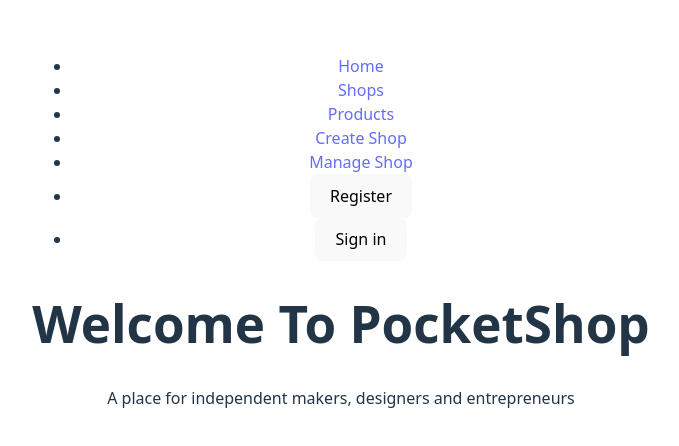
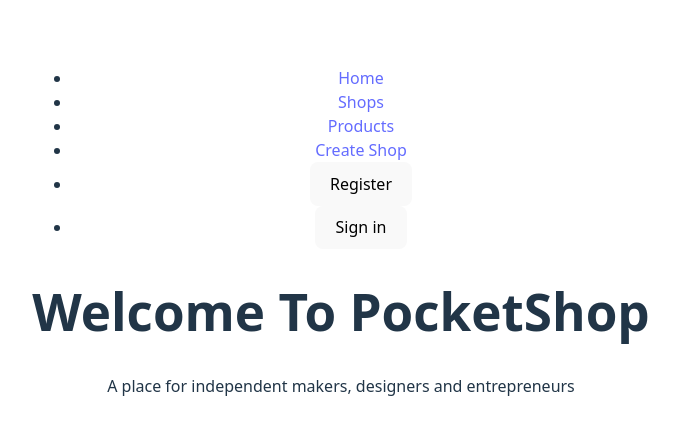
Before and after one commit to shaepy/pocketshop-frontend, a React (Vite) app: page / in a window 1280 px wide. Shown: the part 168-614 px from the top of the page, without its empty margins (299-978 px from the left). Built offline with nearby package versions, Linux system fonts and the light colour scheme; no server answers.

Commit message:
Routes updated, user is refreshed after shop is created or deleted

```diff
--- a/components/NavBar/NavBar.jsx
+++ b/components/NavBar/NavBar.jsx
@@ -31,15 +31,14 @@ const NavBar = () => {
         <li>
           <Link to="/products">Products</Link>
         </li>
-        {/* ST-Todo: We should display based on whether a user has a shop */}
-        {/* ex. "Create Shop" if no shop exists. "My Shop" to manage an existing shop */}
         <li>
-          <Link to="/shops/new">Create Shop</Link>
+          {user && user.has_shop ? (
+            <Link to="/dashboard/shop">Manage Shop</Link>
+          ) : (
+            <Link to="/shops/new">Create Shop</Link>
+          )}
         </li>
-        <li>
-          <Link to="/dashboard/shop">Manage Shop</Link>
-        </li>
-        {user ? (
+        {user && user ? (
           <>
             <li>
               <Link to="/cart">Cart 🛒</Link>
--- a/components/ShopCreate/ShopCreate.jsx
+++ b/components/ShopCreate/ShopCreate.jsx
@@ -1,10 +1,13 @@
-import { useState } from "react";
-import { useNavigate, Link } from "react-router";
+import { useState, useContext } from "react";
+import { useNavigate } from "react-router";
+import { UserContext } from "../../contexts/UserContext";
 import * as shopApi from "../../services/shopService";
+import { getUser } from "../../services/userService";
 
 // TODO-ST: This route should only show if the user does not already have a SHOP
 const ShopCreate = () => {
   const navigate = useNavigate();
+  const { user, setUser } = useContext(UserContext);
   const [error, setError] = useState("");
   const [formData, setFormData] = useState({
     name: "",
@@ -24,6 +27,10 @@ const ShopCreate = () => {
       console.log("submitting a new shop", formData);
       const newShop = await shopApi.createShop(formData);
       console.log("newShop:", newShop);
+
+      console.log("pulling user again and setting it");
+      setUser(await getUser(user.id));
+
       navigate("/shops");
     } catch (err) {
       setError(err.message);
--- a/components/ShopManage/ShopManage.jsx
+++ b/components/ShopManage/ShopManage.jsx
@@ -1,12 +1,13 @@
-import { useState, useEffect } from "react";
-import { useNavigate, Link } from "react-router";
+import { useState, useEffect, useContext } from "react";
+import { UserContext } from "../../contexts/UserContext";
+import { useNavigate } from "react-router";
 import AddProduct from "../AddProduct/AddProduct";
 import * as shopApi from "../../services/shopService";
+import { getUser } from "../../services/userService";
 
-// ST: IN PROGRESS (EDIT AND DELETE)
-// ST: This route should only show if the user has a SHOP
 const ShopManage = () => {
   const navigate = useNavigate();
+  const { user, setUser } = useContext(UserContext);
   const [userShop, setUserShop] = useState(null);
   const [isEditMode, setIsEditMode] = useState(false);
   const [isProductMode, setIsProductMode] = useState(false);
@@ -62,6 +63,10 @@ const ShopManage = () => {
   const handleDeleteShop = async () => {
     const deletedShop = await shopApi.deleteShop();
     console.log("deletedShop:", deletedShop);
+
+    console.log("pulling user again and setting it");
+    setUser(await getUser(user.id));
+
     // temporarily moving them elsewhere
     navigate("/");
   };
@@ -116,7 +121,7 @@ const ShopManage = () => {
           {isProductMode ? "Close" : "+ Add Product"}
         </button>
         {isProductMode ? (
-          <AddProduct  setIsProductMode= {setIsProductMode}/>
+          <AddProduct setIsProductMode={setIsProductMode} />
         ) : (
           userShop.products.map((product) => (
             <div key={product.id}>
```
